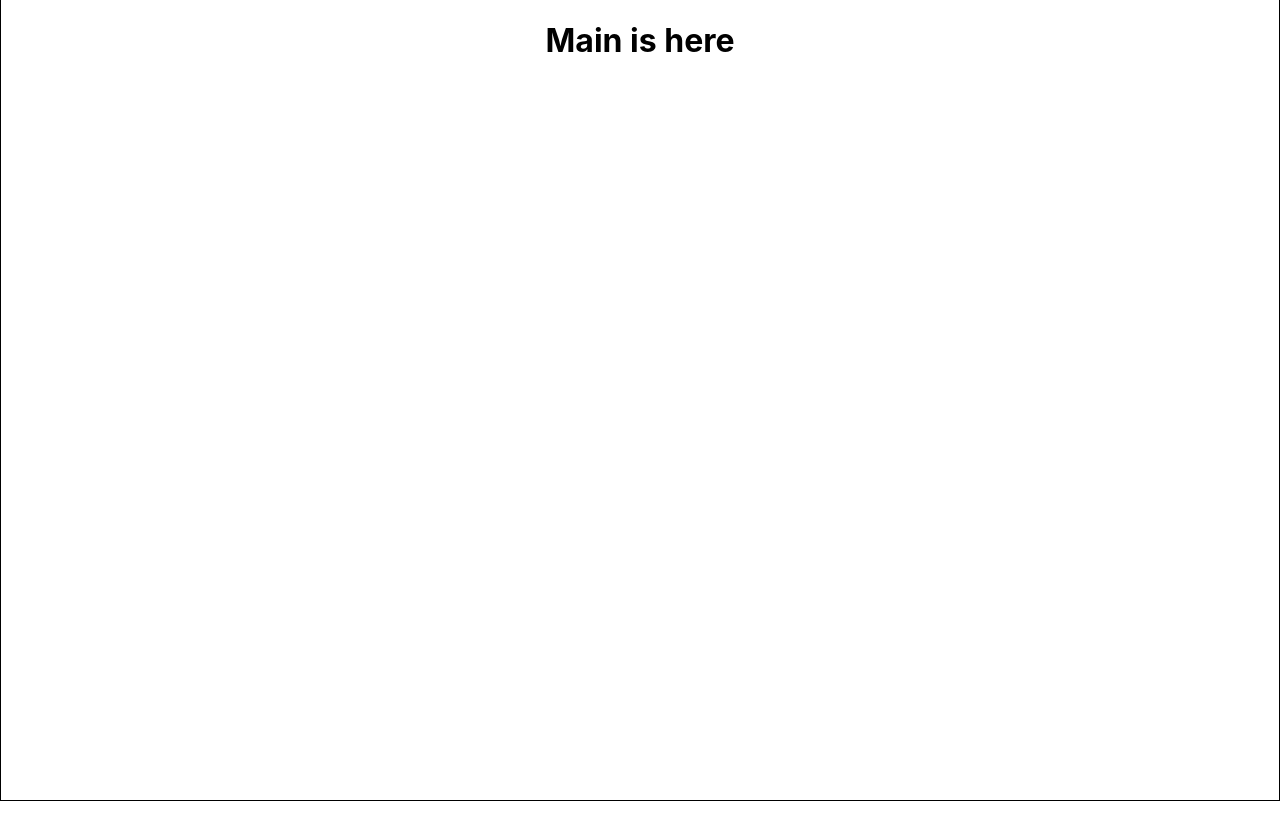
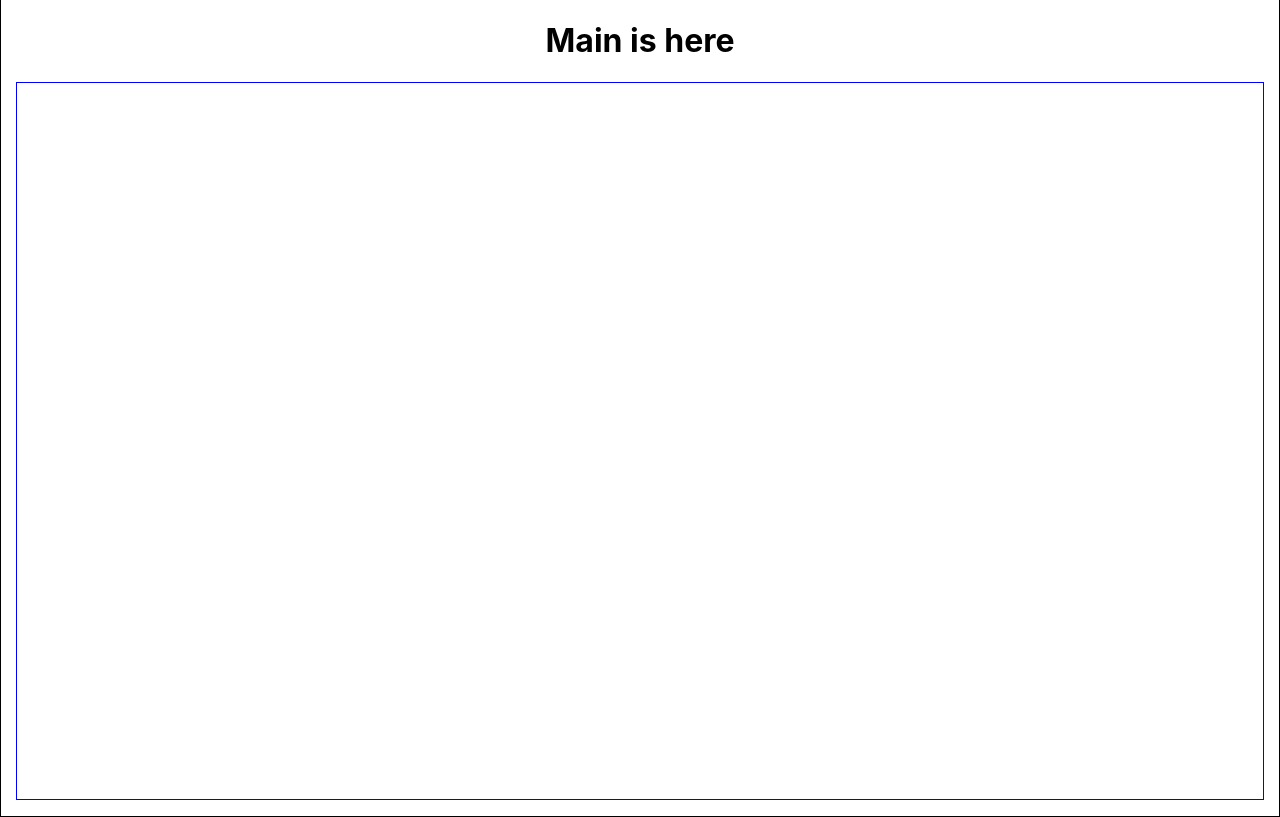
Before and after one commit to ascolm/loud, a React (Create React App) app in the folder client/: page / in a window 1280 px wide. Built offline with nearby package versions, Linux system fonts and the light colour scheme.

Commit message:
feat(song list): create song list component & basic layout

```diff
--- a/client/src/components/main/main-index.tsx
+++ b/client/src/components/main/main-index.tsx
@@ -1,5 +1,6 @@
 import React, { useState } from 'react';
-import styles from './main-style.module.scss';
+import SongList from './song list/song-list-index';
+import styles from './main.module.scss';
 
 export interface Props {
 
@@ -9,6 +10,7 @@ const Main: React.FC<Props> = (props: Props) => {
   return (
     <div className={styles['main-container']}>
       <h1>Main is here</h1>
+      <SongList/>
     </div>
   );
 };
--- a/client/src/components/main/main-style.module.scss
+++ b/client/src/components/main/main.module.scss
@@ -5,4 +5,5 @@
   display: flex;
   flex-direction: column;
   align-items: center;
+  padding: 1rem;
 }
--- /dev/null
+++ b/client/src/components/main/song list/song-list-index.tsx
@@ -0,0 +1,15 @@
+import React, { useState } from 'react';
+import styles from './song-list.module.scss';
+
+export interface Props {
+
+}
+
+const SongList: React.FC<Props> = (props: Props) => {
+  return (
+    <div className={styles['song-list-container']}>
+    </div>
+  );
+};
+
+export default SongList;
--- /dev/null
+++ b/client/src/components/main/song list/song-list.module.scss
@@ -0,0 +1,5 @@
+.song-list-container{
+  border: 1px solid blue;
+  height: 100%;
+  width: 100%;
+}
```
